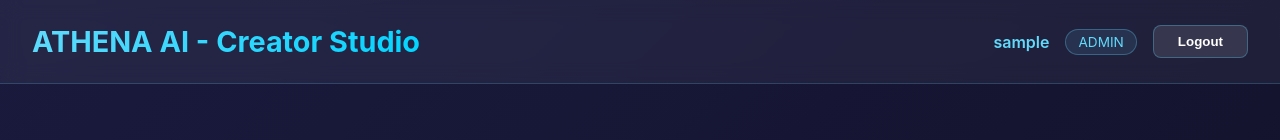
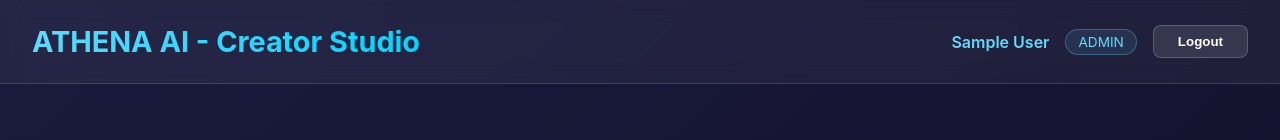
Before and after one commit to younissjaafil/athena-frontend, a React (Create React App) app: page /creator in a window 1280 px wide. Shown: the top 140 px of the page. Built offline with nearby package versions, Linux system fonts and the light colour scheme; no server answers; sample sign-in values are in the browser's storage.

Commit message:
(update) update name for instructors

```diff
--- a/src/Components/CreatorComponent/Creator.js
+++ b/src/Components/CreatorComponent/Creator.js
@@ -94,7 +94,9 @@ function Creator() {
             <div className="user-info">
               {userData && (
                 <>
-                  <span className="user-name">{userData.username}</span>
+                  <span className="user-name">
+                    {userData.name || userData.username}
+                  </span>
                   <span className="user-role">{userData.role}</span>
                 </>
               )}
@@ -122,7 +124,9 @@ function Creator() {
           <div className="user-info">
             {userData && (
               <>
-                <span className="user-name">{userData.username}</span>
+                <span className="user-name">
+                  {userData.name || userData.username}
+                </span>
                 <span className="user-role">{userData.role}</span>
               </>
             )}
```
